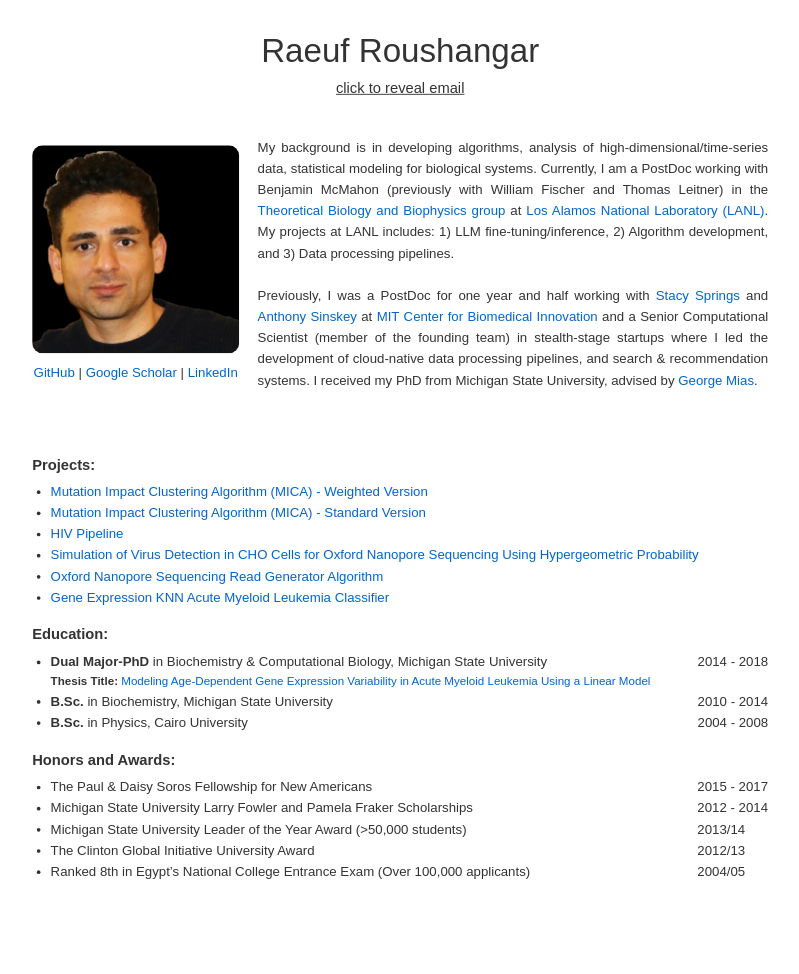
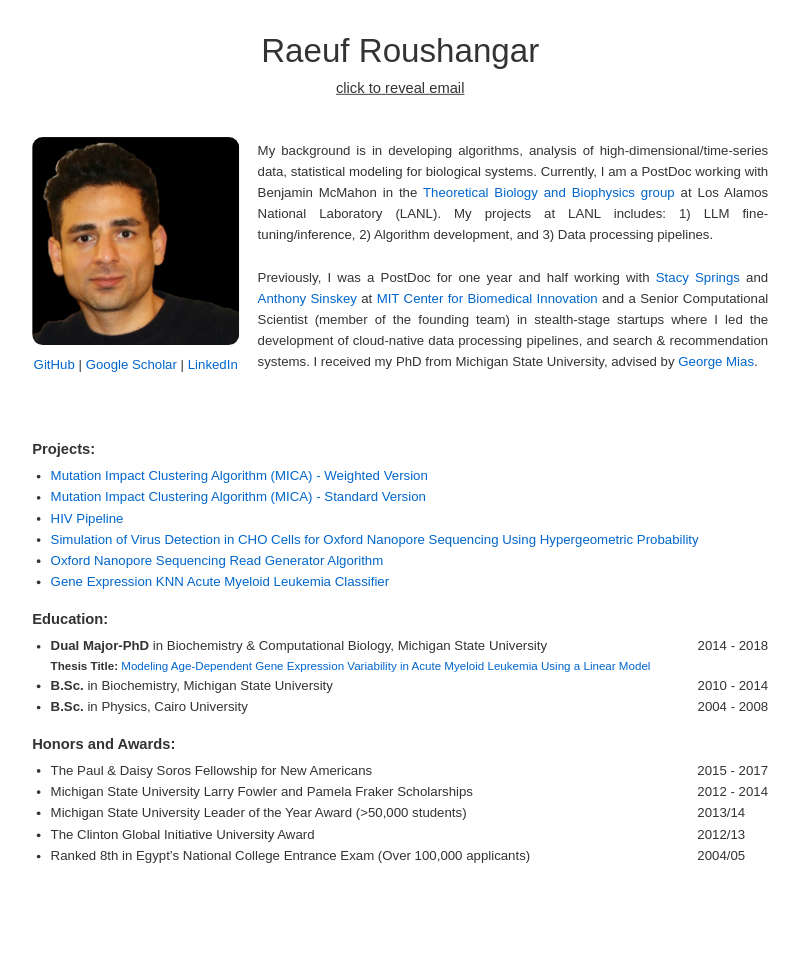
Before and after one commit to raeufroushangar/raeufroushangar.com, a Jekyll site: the page built from index.html, in a window 1280 px wide. Shown: the whole page, without its empty margins (207-1006 px from the left). Built offline with Jekyll 4.4.1, drawn with Linux system fonts in a browser that asks for light colours.

Commit message:
Update profile image and homepage

```diff
--- a/index.html
+++ b/index.html
@@ -23,7 +23,7 @@
   </div>
 
   <div style="max-width: 600px; font-size: 0.9em; text-align: justify;">
-    My background is in developing algorithms, analysis of high-dimensional/time-series data, statistical modeling for biological systems. Currently, I am a PostDoc working with Benjamin McMahon (previously with William Fischer and Thomas Leitner) in the <a href="https://www.lanl.gov/org/ddste/aldsc/theoretical/theoretical-biology-biophysics/index.php" target="_blank">Theoretical Biology and Biophysics group</a> at <a href="https://www.lanl.gov" target="_blank">Los Alamos National Laboratory (LANL)</a>. My projects at LANL includes: 1) LLM fine-tuning/inference, 2) Algorithm development, and 3) Data processing pipelines.
+    My background is in developing algorithms, analysis of high-dimensional/time-series data, statistical modeling for biological systems. Currently, I am a PostDoc working with Benjamin McMahon in the <a href="https://www.lanl.gov/org/ddste/aldsc/theoretical/theoretical-biology-biophysics/index.php" target="_blank">Theoretical Biology and Biophysics group</a> at Los Alamos National Laboratory (LANL)</a>. My projects at LANL includes: 1) LLM fine-tuning/inference, 2) Algorithm development, and 3) Data processing pipelines.
     <br><br>
     Previously, I was a PostDoc for one year and half working with <a href="https://cbi.mit.edu/biographies/" target="_blank">Stacy Springs</a> and <a href="https://biology.mit.edu/profile/anthony-j-sinskey/" target="_blank">Anthony Sinskey</a> at <a href="https://cbi.mit.edu" target="_blank">MIT Center for Biomedical Innovation</a> and a Senior Computational Scientist (member of the founding team) in stealth-stage startups where I led the development of cloud-native data processing pipelines, and search & recommendation systems. I received my PhD from Michigan State University, advised by <a href="https://georgemias.org" target="_blank">George Mias</a>.
 
```
